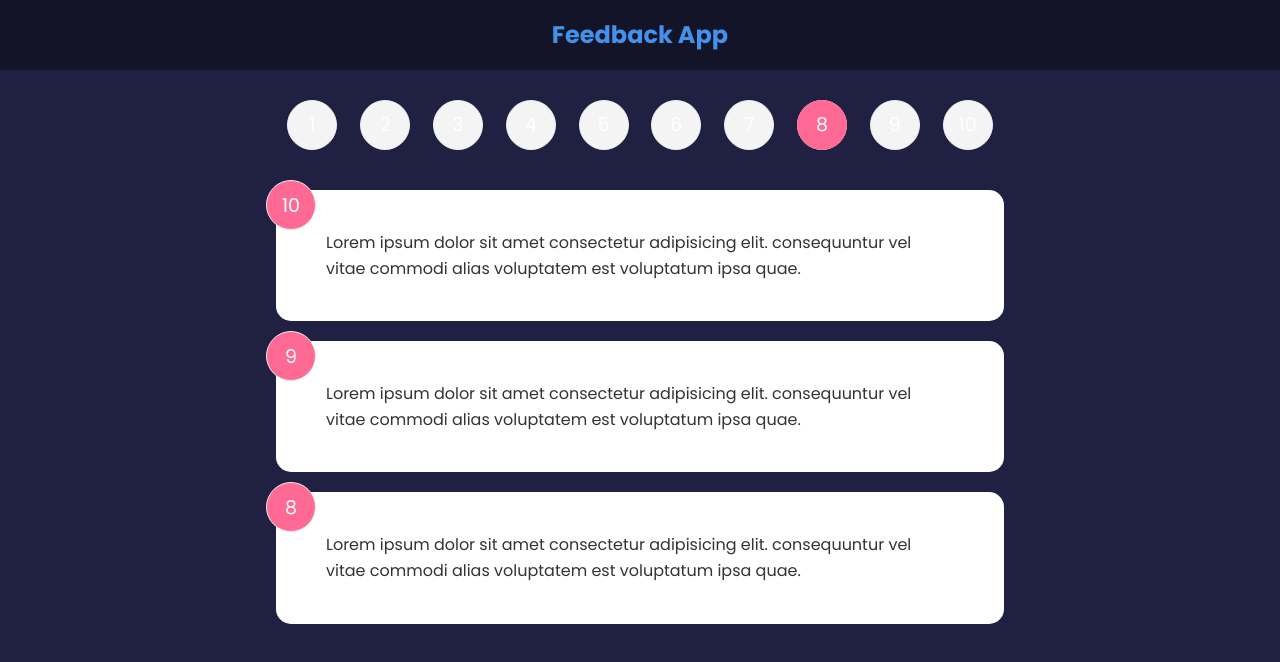
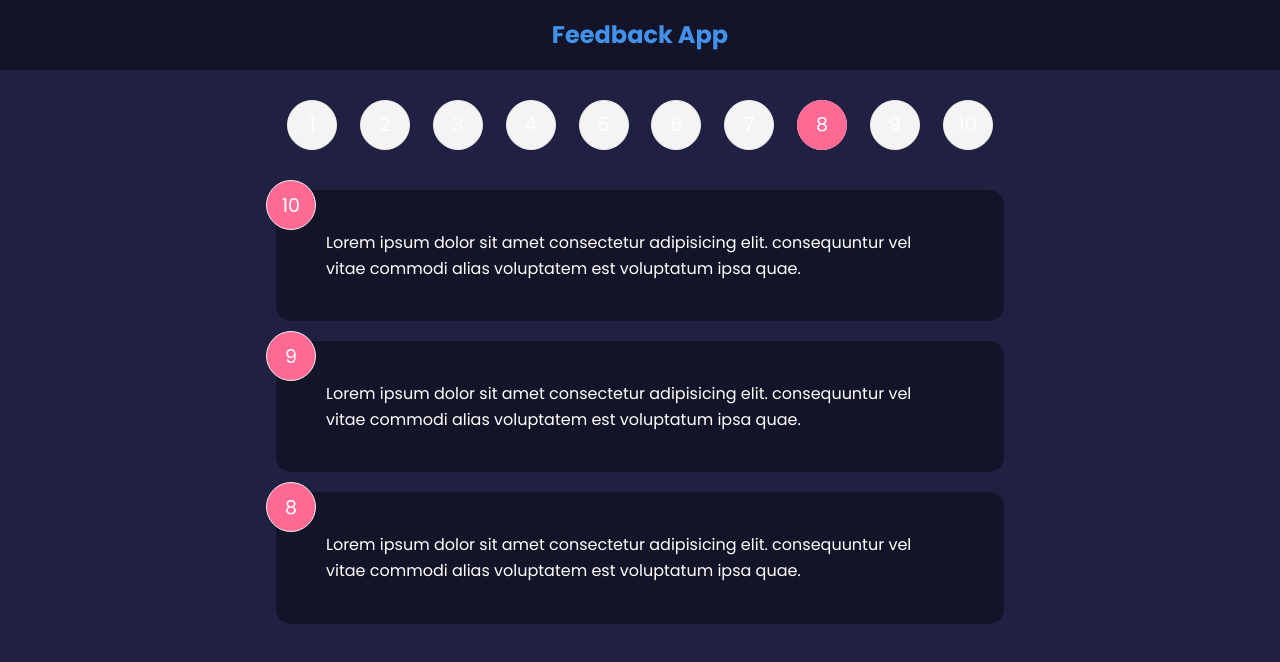
Before and after one commit to shayanfarzi/feedback-app-react, a React (Create React App) app: page / in a window 1280 px wide. Shown: the top 662 px of the page. Built offline with nearby package versions, Linux system fonts and the light colour scheme.

Commit message:
card component

```diff
--- a/src/components/FeedbackItem.jsx
+++ b/src/components/FeedbackItem.jsx
@@ -1,14 +1,16 @@
 // import { useState } from "react";
+
+import Card from "./shared/Card";
 
 function FeedbackItem({ text, rating }) {
   // const [rating, setRating] = useState(7);
   // const [text, setText] = useState("this is feedback");
 
   return (
-    <div className='card'>
+    <Card reverse={true}>
       <div className='num-display'>{rating}</div>
       <div className='text-display'>{text}</div>
-    </div>
+    </Card>
   );
 }
 
--- /dev/null
+++ b/src/components/shared/Card.jsx
@@ -0,0 +1,5 @@
+function Card({ children, reverse }) {
+  return <div className={`card ${reverse && "reverse"}`}>{children}</div>;
+}
+
+export default Card;
```
